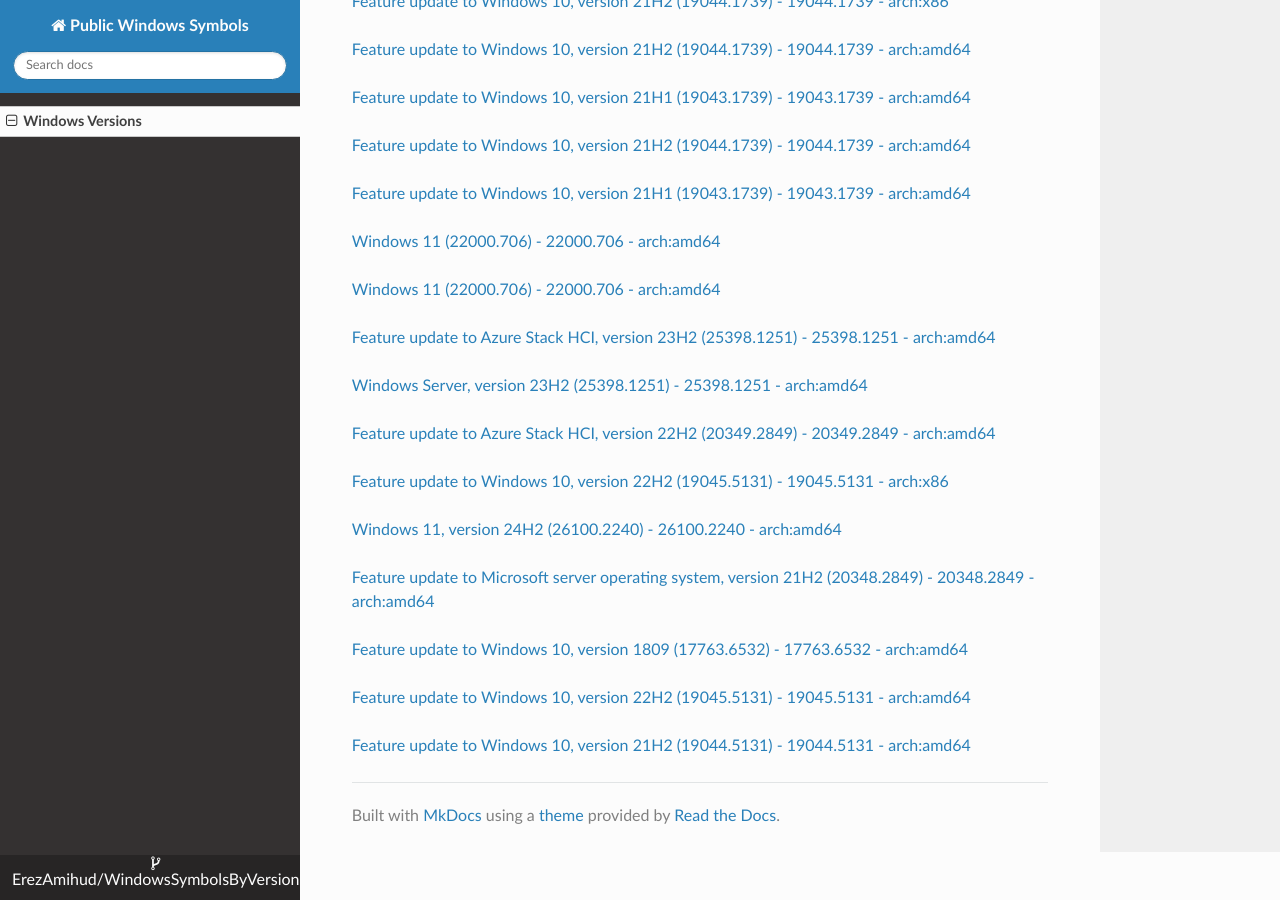
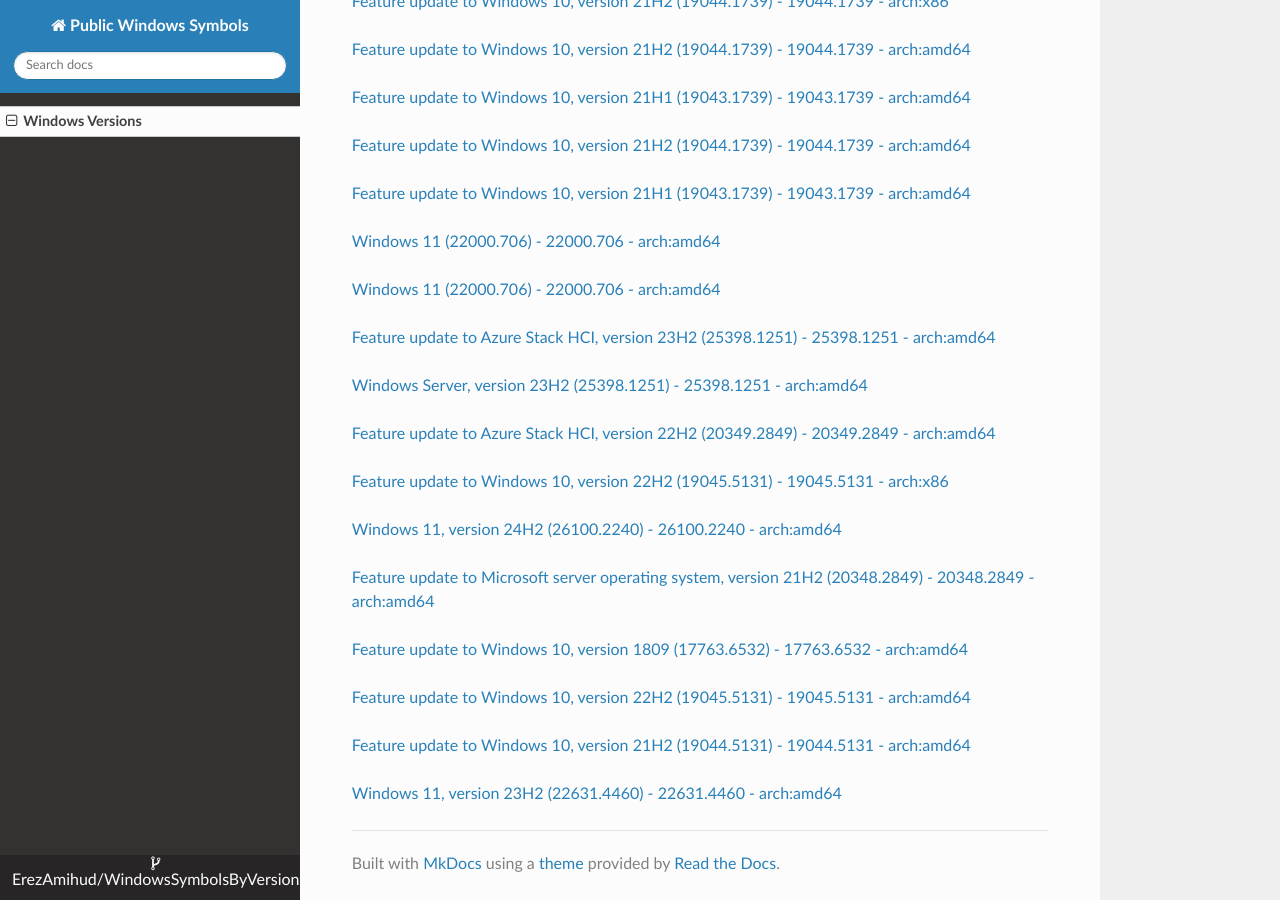
Before and after one commit to ErezAmihud/WindowsSymbolsByVersion, an MkDocs documentation site: the page built from docs/index.md, in a window 1280 px wide and 900 px high, scrolled down 62381 px. Built offline with MkDocs 1.6.1, drawn with Linux system fonts in a browser that asks for light colours; nearby versions of some CDN libraries.

Commit message:
Automated commit, add manifest for c0d7552a-57ff-4e43-a1cf-762034fc9506

```diff
--- a/docs/index.md
+++ b/docs/index.md
@@ -3709,3 +3709,6 @@
 
 
 [Feature update to Windows 10, version 21H2 (19044.5131) - 19044.5131 - arch:amd64](https://github.com/ErezAmihud/WindowsSymbolsByVersion/blob/main/manifests/0955d4cf-c8ee-477f-becd-d72a5be2f98d.manifest)
+
+
+[Windows 11, version 23H2 (22631.4460) - 22631.4460 - arch:amd64](https://github.com/ErezAmihud/WindowsSymbolsByVersion/blob/main/manifests/c0d7552a-57ff-4e43-a1cf-762034fc9506.manifest)
```
Also changed, not shown: process_builds.json (+1 -1 lines), 1 other file.
